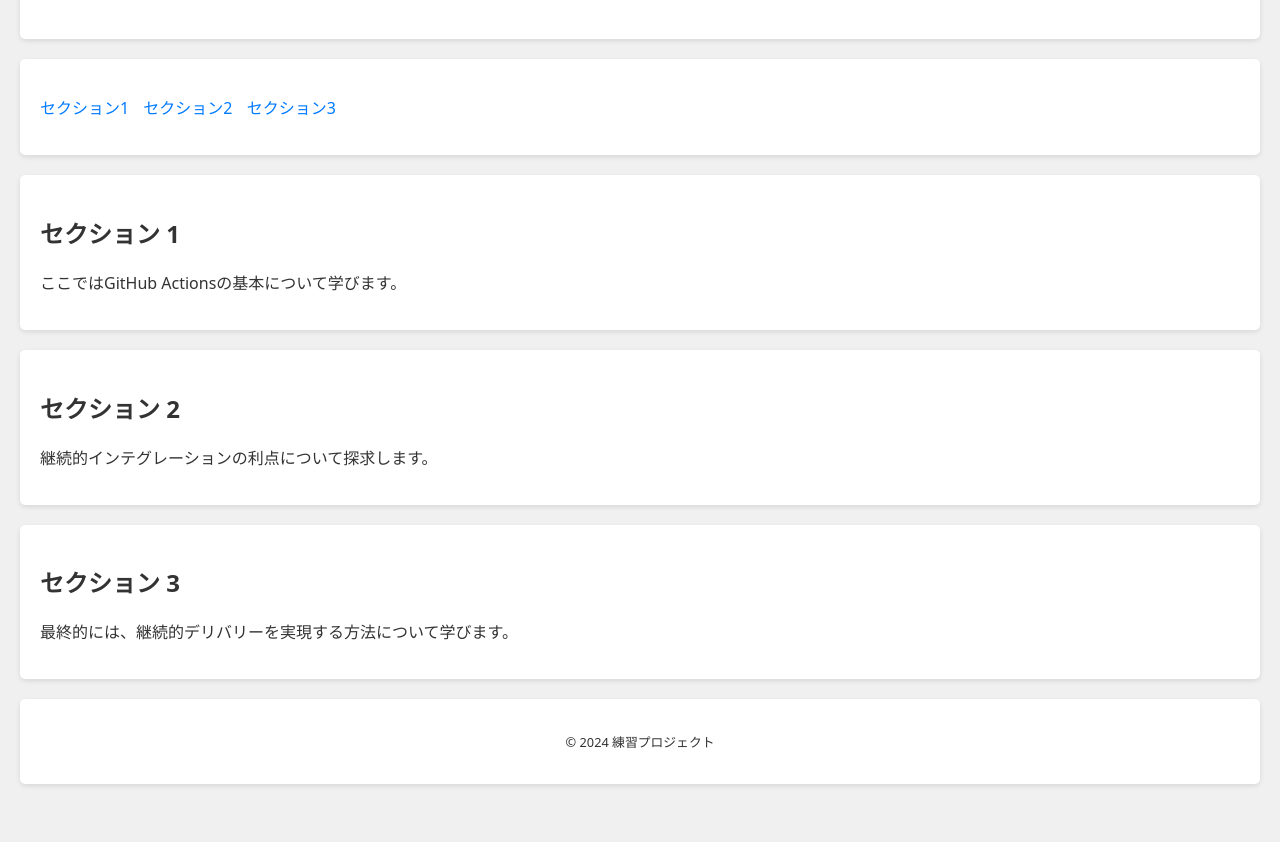
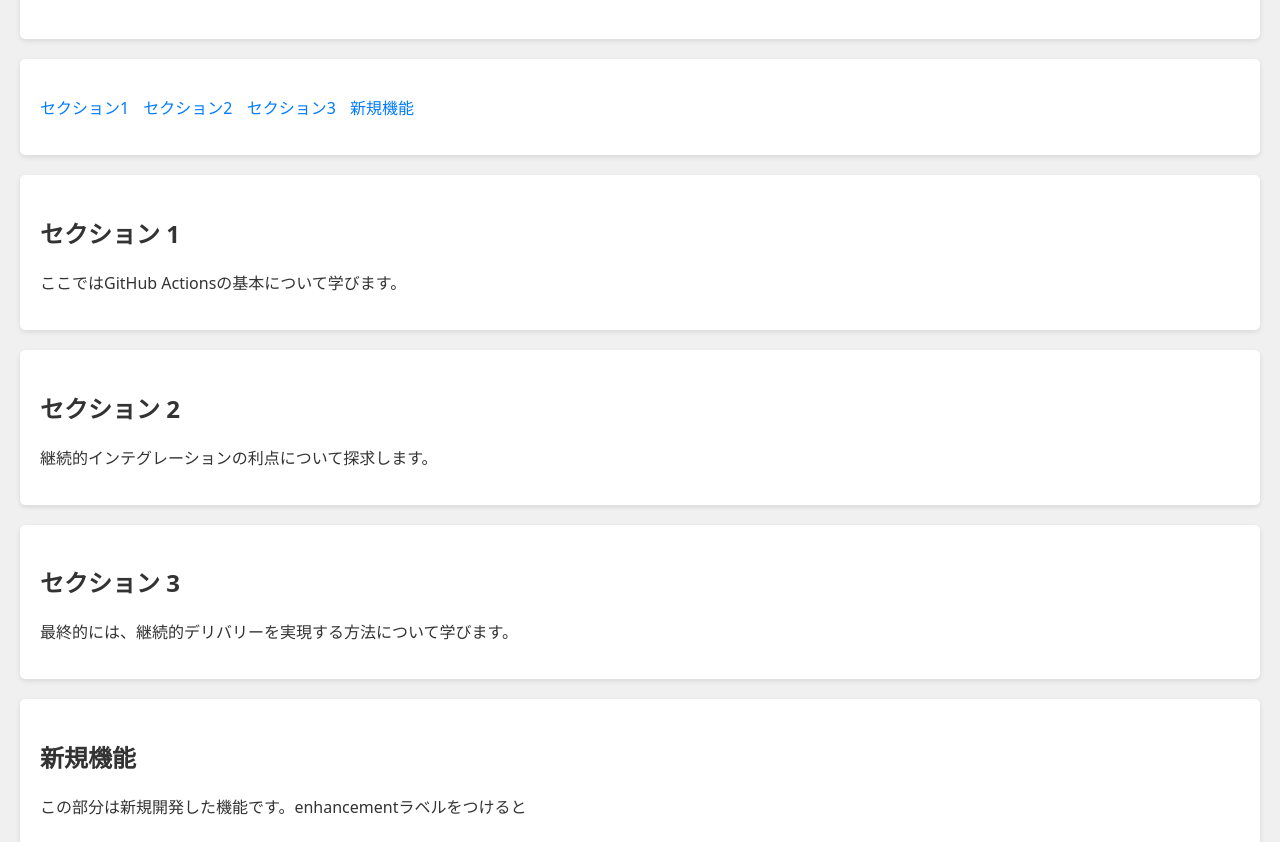
Before and after one commit to Suntory-Y-Water/practice-github-actions, a plain HTML site: page src/index.html in a window 1280 px wide. Shown: the part 110-952 px from the top of the page. Drawn offline with Linux system fonts and the light colour scheme.

Commit message:
enhancementをつけてリリースする

```diff
--- a/src/index.html
+++ b/src/index.html
@@ -15,6 +15,7 @@
             <li><a href="#section1">セクション1</a></li>
             <li><a href="#section2">セクション2</a></li>
             <li><a href="#section3">セクション3</a></li>
+            <li><a href="#section4">新規機能</a></li>
         </ul>
     </nav>
     <section id="section1">
@@ -29,6 +30,10 @@
         <h2>セクション 3</h2>
         <p>最終的には、継続的デリバリーを実現する方法について学びます。</p>
     </section>
+    <section id="section4">
+        <h2>新規機能</h2>
+        <p>この部分は新規開発した機能です。enhancementラベルをつけると</p>
+    </section>
     <footer>
         <p>&copy; 2024 練習プロジェクト</p>
     </footer>
--- a/src/script.js
+++ b/src/script.js
@@ -1,5 +1,3 @@
-// src/script.js
-
 document.addEventListener('DOMContentLoaded', (event) => {
   // ナビゲーションリンクにクリックイベントを追加
   document.querySelectorAll('nav a').forEach(link => {
```
